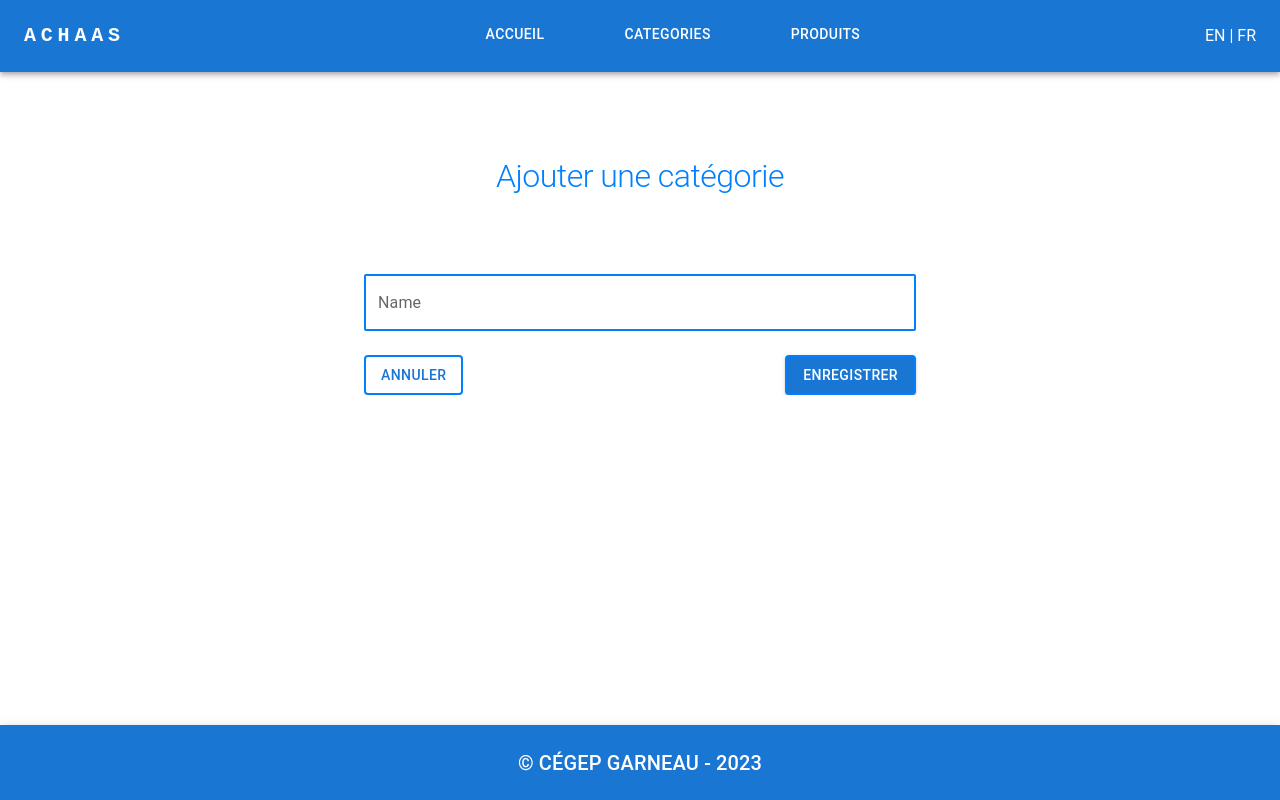
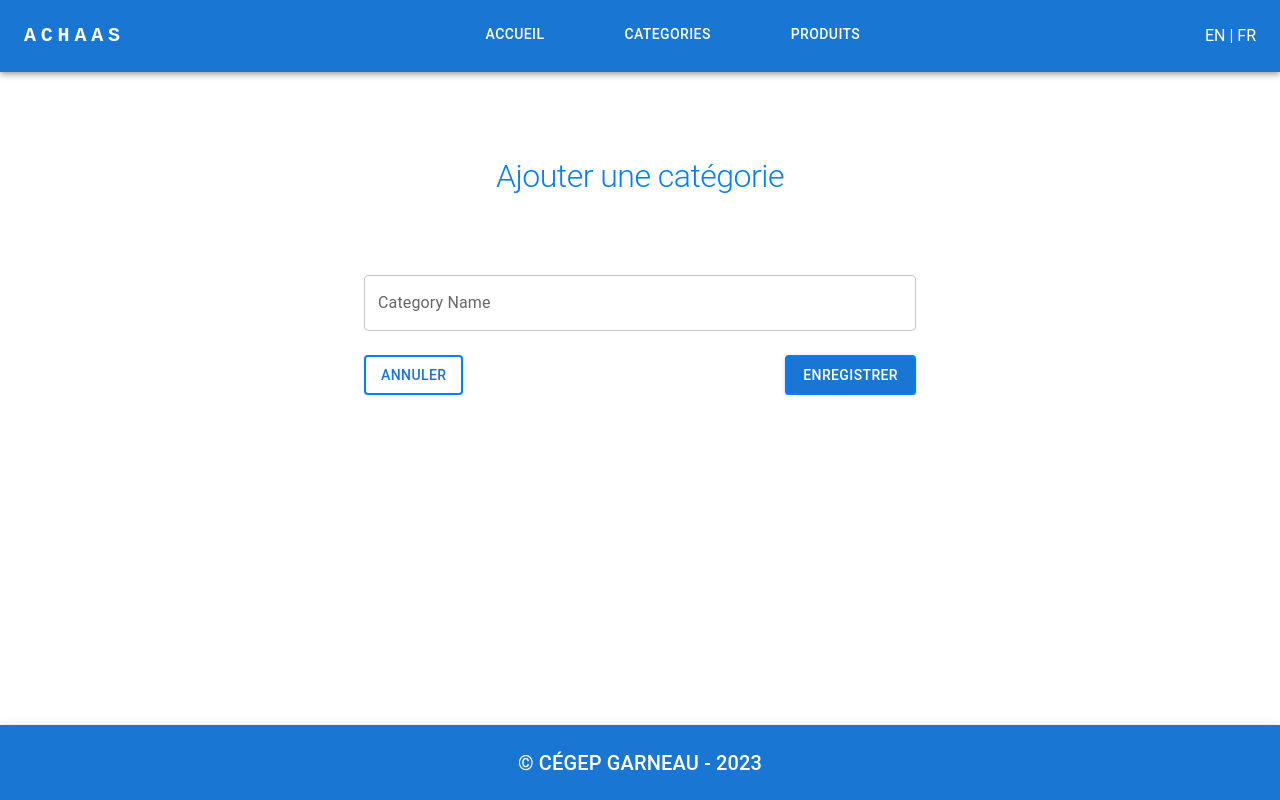
Before and after one commit to AntoineBergeron720/TP3_integration, a Next.js app: page /category/new in a window 1280 px wide. Built offline with nearby package versions, Linux system fonts and the light colour scheme.

Commit message:
commit pour tests infinite loop

```diff
--- a/package.json
+++ b/package.json
@@ -23,6 +23,7 @@
     "next-intl": "2.14.6",
     "react": "18.2.0",
     "react-dom": "18.2.0",
+    "react-hook-form": "7.44.2",
     "typescript": "5.1.3",
     "yup": "1.2.0"
   }
--- a/src/app/category/new/page.tsx
+++ b/src/app/category/new/page.tsx
@@ -4,8 +4,11 @@ import React from "react";
 import MyPageTitle from "@/components/molecules/title/my-page-title";
 import MyFormCategory from "@/components/molecules/my-form-category/my-form-category";
 import { Box, Container } from "@mui/material";
+import { useForm } from "react-hook-form";
 
 export default function AddCategory() {
+//const { handleSave, handleSubmit, control } = useForm();
+
   return (
     <Container
       sx={{
--- a/src/app/category/page.tsx
+++ b/src/app/category/page.tsx
@@ -3,7 +3,6 @@
 import MyProductTable from "@/components/molecules/myProductArray/myProductTable";
 import { Box } from "@mui/material";
 import { getData } from "../common/jeuxApi";
-import { Category } from "@mui/icons-material";
 import { useState } from "react";
 import { Category } from "@/types/modules";
 
--- a/src/app/page.tsx
+++ b/src/app/page.tsx
@@ -22,10 +22,10 @@ export default function Home() {
         }}>
 
           Notre mandat est de créer une interface d’administration simple en utilisant les composantes de Material UI et Next.js. Ce
-          panneau d’administration est lié a l’API conçue dans le cadre du cour “Programmation 1” et a été créé afin qu’il soit
-          simple et facile à employer. Notez ci-haut les membres de l’équipe qui ont permis la réalisation de ce projet ainsi que
+          panneau d’administration est lié a l’API conçue dans le cadre du cours “Programmation 1” et a été créé afin qu’il soit
+          simple et facile à employer. Notez ci-bas les membres de l’équipe qui ont permis la réalisation de ce projet ainsi que
           leur rôle dans l’équipe et leur compte Github. Outre la présente page d’accueil, vous trouverez sur ce site un module
-          qui traite des différents produits offerts par une entreprise de jouet, ainsi que leurs catégories.</Typography>
+          qui traite des différents produits offerts par une entreprise de jouets, ainsi que leurs catégories.</Typography>
         <BasicTable />
 
       </Section>
--- a/src/components/atoms/button/my-button-save.tsx
+++ b/src/components/atoms/button/my-button-save.tsx
@@ -1,14 +1,14 @@
 import { Button, useMediaQuery } from "@mui/material";
 
-interface MyButtonSaveProps {
-  onClick: () => void;
-}
+//interface MyButtonSaveProps {
+ // onClick: () => void;
+//}
 
 export default function MyButtonSave({ onClick }: MyButtonSaveProps) {
   const isMobile = useMediaQuery("(max-width: 600px)");
 
   return (
-    <Button variant="contained" sx={{ border: "2px solid #007FFF" }} onClick={onClick}>
+    <Button variant="contained" sx={{ border: "2px solid #007FFF" }} type="submit">
       Enregistrer
     </Button>
   );
--- a/src/components/molecules/my-form-category/my-form-category.tsx
+++ b/src/components/molecules/my-form-category/my-form-category.tsx
@@ -1,10 +1,8 @@
-"use client";
-
-import { Grid, TextField } from "@mui/material";
-import MyButtonCancel from "../../atoms/button/my-button-cancel";
-import MyButtonSave from "../../atoms/button/my-button-save";
-import { postData } from "@/app/common/jeuxApi";
-
+import React, { useRef, useState } from 'react';
+import { Box, Grid, TextField } from '@mui/material';
+import MyButtonCancel from '../../atoms/button/my-button-cancel';
+import { useForm } from 'react-hook-form';
+import MyButtonSave from '@/components/atoms/button/my-button-save';
 
 interface MyFormCategoryProps {
   categoryName: string | undefined;
@@ -12,48 +10,65 @@ interface MyFormCategoryProps {
 }
 
 export default function MyFormCategory(props: MyFormCategoryProps) {
-  const handleSave = () => {
-    postData("category", {
-      name: props.categoryName,
-    }).then((data) => {
-      console.log(data);
-    })
-    .catch((error) => {
-      console.error(error);
+  const { handleSubmit, register, formState: { errors } } = useForm();
+  const [message, setMessage] = useState('');
+  const categoryNameRef = useRef(null);
+
+  const onSubmit = async (data: any) => {
+    try {
+      // Make API request to create a new category
+      const response = await fetch('"https://api-tp3-integration.onrender.com/categories/"', {
+        method: 'POST',
+        headers: {
+          'Content-Type': 'application/json',
+        },
+        body: JSON.stringify(data),
       });
+
+      if (response.ok) {
+        // Category created successfully
+        setMessage('Your category was added successfully');
+      } else {
+        // Handle API error
+        setMessage('Failed to create category');
+      }
+    } catch (error) {
+      // Handle network error
+      setMessage('An error occurred');
+      console.error('An error occurred', error);
+    }
   };
 
   return (
+    <Box>
+      {message && <p>{message}</p>}
+      <form onSubmit={handleSubmit(onSubmit)}>
         <Grid container rowGap={3} columnGap={2}>
           <Grid item xs={12}>
           <TextField
-          id="name"
-          label="Name"
+              name="categoryName"
+              label="Category Name"
               variant="outlined"
-          value={props.categoryName}
               fullWidth
-          sx={{
-            "& .MuiOutlinedInput-root": {
-              "& fieldset": {
-                border: "2px solid #007FFF",
-                borderRadius: "2px",
-              },
-            },
-          }}
+              inputProps={{ ref: categoryNameRef }}
+              error={errors.categoryName ? true : false}
+              helperText={errors.categoryName && 'This field is required'}
             />
           </Grid>
           <Grid
             item
             xs={12}
             sx={{
-          display: "flex",
-          justifyContent: "space-between",
+              display: 'flex',
+              justifyContent: 'space-between',
               gap: 2,
             }}
           >
             <MyButtonCancel />
-        <MyButtonSave onClick={handleSave} />
+            <MyButtonSave />
           </Grid>
         </Grid>
+      </form>
+    </Box>
   );
 }
```
Also changed, not shown: 2 other files (tests, documents, lock files or other folders). Lines whose indentation alone changed are shown as unchanged.
